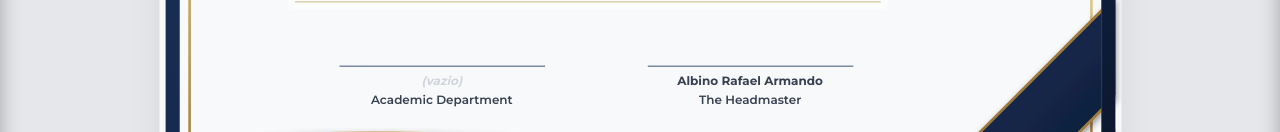
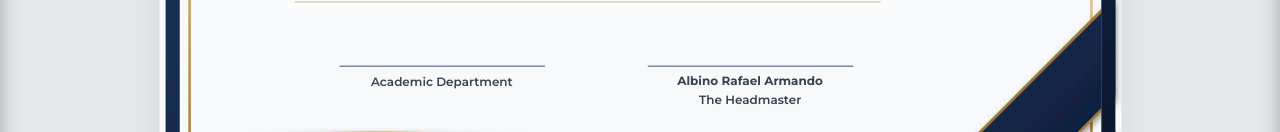
Before and after one commit to dmpiagency-ai/Certificado-Manus, a React (Vite) app: page / in a window 1280 px wide. Shown: the part 668-800 px from the top of the page. Built offline with nearby package versions, Linux system fonts and the light colour scheme; no server answers; a web font is replaced by a local one.

Commit message:
style: remove '(vazio)' placeholder from empty editable fields

```diff
--- a/src/App.tsx
+++ b/src/App.tsx
@@ -284,7 +284,7 @@ const ContentEditable = ({ html, onChange, className = "", tagName = 'div', onFo
       ref={contentEditableRef}
       contentEditable={!disabled}
       suppressContentEditableWarning
-      className={`outline-none ${!disabled ? 'hover:shadow-[0_0_0_2px_rgba(59,130,246,0.3)] focus:shadow-[0_0_0_2px_rgba(59,130,246,0.9)] focus:bg-blue-50/30 rounded transition-all cursor-text' : ''} min-w-[20px] empty:before:content-['(vazio)'] empty:before:text-gray-300 empty:before:italic block md:inline-block ${className}`}
+      className={`outline-none ${!disabled ? 'hover:shadow-[0_0_0_2px_rgba(59,130,246,0.3)] focus:shadow-[0_0_0_2px_rgba(59,130,246,0.9)] focus:bg-blue-50/30 rounded transition-all cursor-text' : ''} min-w-[20px] block md:inline-block ${className}`}
       onBlur={handleBlur}
       onFocus={handleFocus}
       onInput={handleInput}
@@ -316,7 +316,7 @@ export default function App() {
   // Versioned cache reset — runs synchronously on first render, before useLocalStorage reads.
   // Bump CACHE_VERSION whenever default content changes to push new defaults to all users.
   useState(() => {
-    const CACHE_VERSION = 'v31';
+    const CACHE_VERSION = 'v32';
     if (typeof window !== 'undefined' && window.localStorage.getItem('cert-cache-version') !== CACHE_VERSION) {
       // Clear all cert keys except guest credits to do a full factory reset of the layout
       const keysToRemove = [];
```
